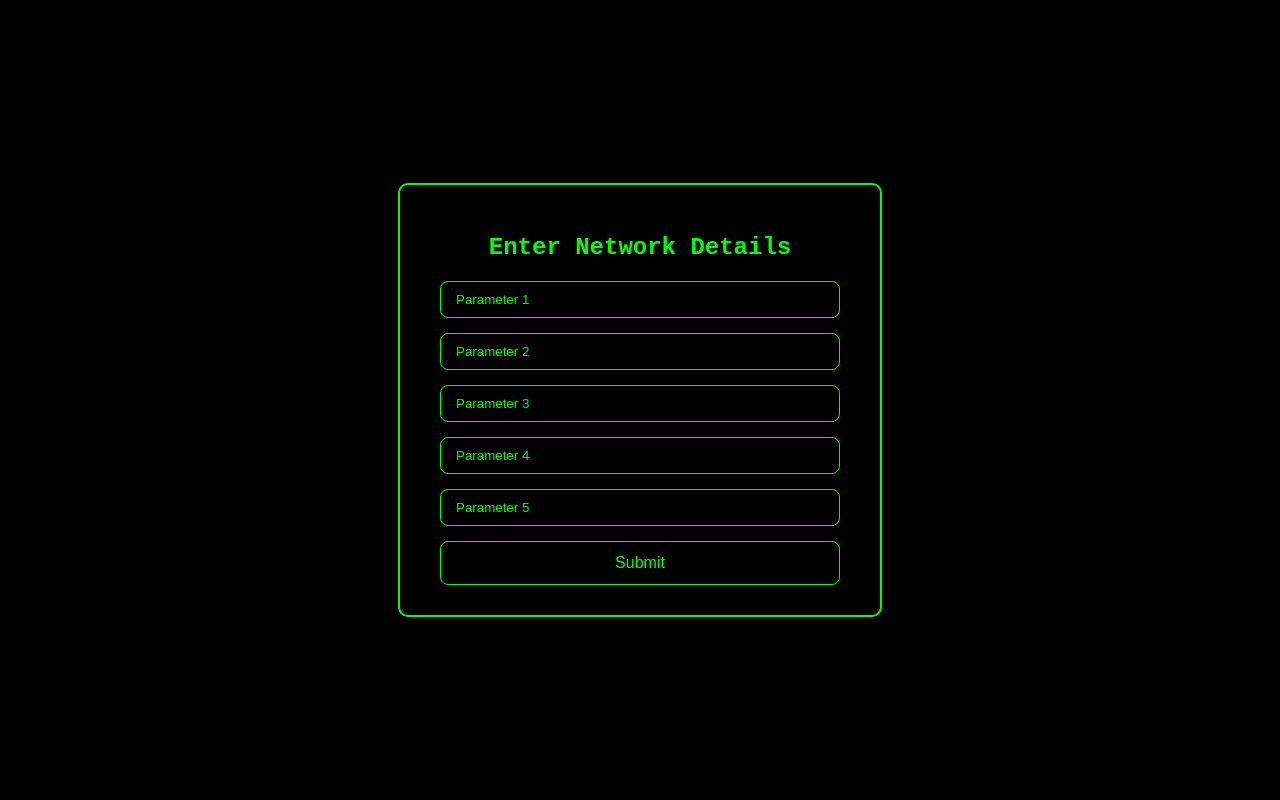
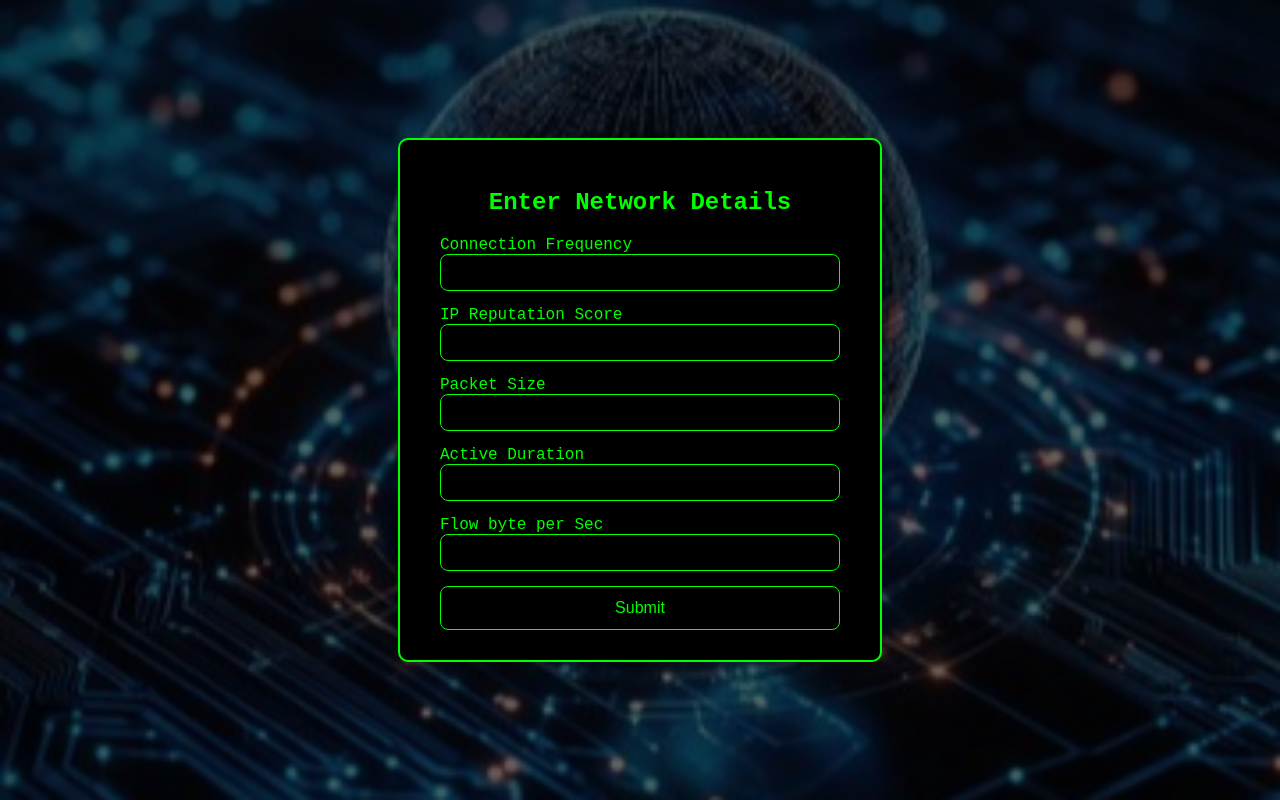
Before and after one commit to GenesisBibhu/ml_intrusion-, a Django app: page / in a window 1280 px wide. Run offline with Django 5.2, Linux system fonts and the light colour scheme; parts of the project's set-up code (start-up, migrations or seed data) failed here and were passed over.

Commit message:
updated codes

```diff
--- a/Template/home.html
+++ b/Template/home.html
@@ -1,3 +1,4 @@
+{% load static %}
 <!DOCTYPE html>
 <html lang="en">
 <head>
@@ -61,6 +62,18 @@
             background-color: #00ff00;
             color: #000;
         }
+        body::before {
+            content: "";
+            position: absolute;
+            top: 0;
+            left: 0;
+            width: 100%;
+            height: 100%;
+            background: url("{% static 'myapp/img/img2.jpg' %}") no-repeat center center fixed;
+            background-size: cover;
+            filter: brightness(0.4);
+            z-index: -1;
+        }
     </style>
 </head>
 <body>
@@ -69,11 +82,11 @@
     <h2>Enter Network Details</h2>
     <form action="/check/" method="POST">
         {% csrf_token %}
-        <input type="text" name="param1" placeholder="Parameter 1" required>
-        <input type="text" name="param2" placeholder="Parameter 2" required>
-        <input type="number" name="param3" placeholder="Parameter 3" required>
-        <input type="text" name="param4" placeholder="Parameter 4" required>
-        <input type="text" name="param5" placeholder="Parameter 5" required>
+        <label for ="param1">Connection Frequency</label><input type="text" name="param1" required>
+        <label for ="param2">IP Reputation Score</label><input type="text" name="param2" required>
+        <label for ="param3">Packet Size</label><input type="number" name="param3"  required>
+        <label for ="param4">Active Duration</label><input type="text" name="param4"  required>
+        <label for ="param5">Flow byte per Sec</label><input type="text" name="param5"  required>
 
         <button type="submit">Submit</button>
     </form>
```
Also changed, not shown: Template/alert.html (+13 -0 lines), Template/safe.html (+13 -0 lines), static/myapp/img/img2.jpg (added).
